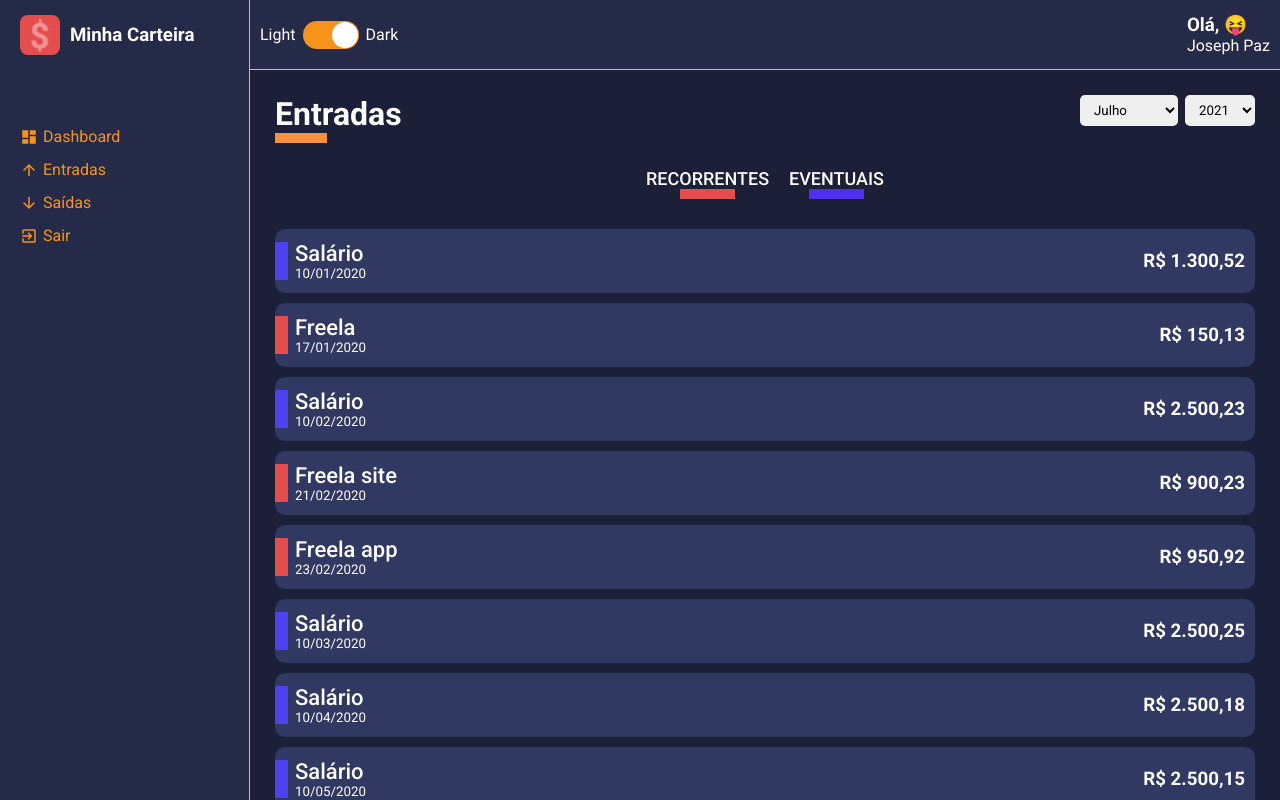
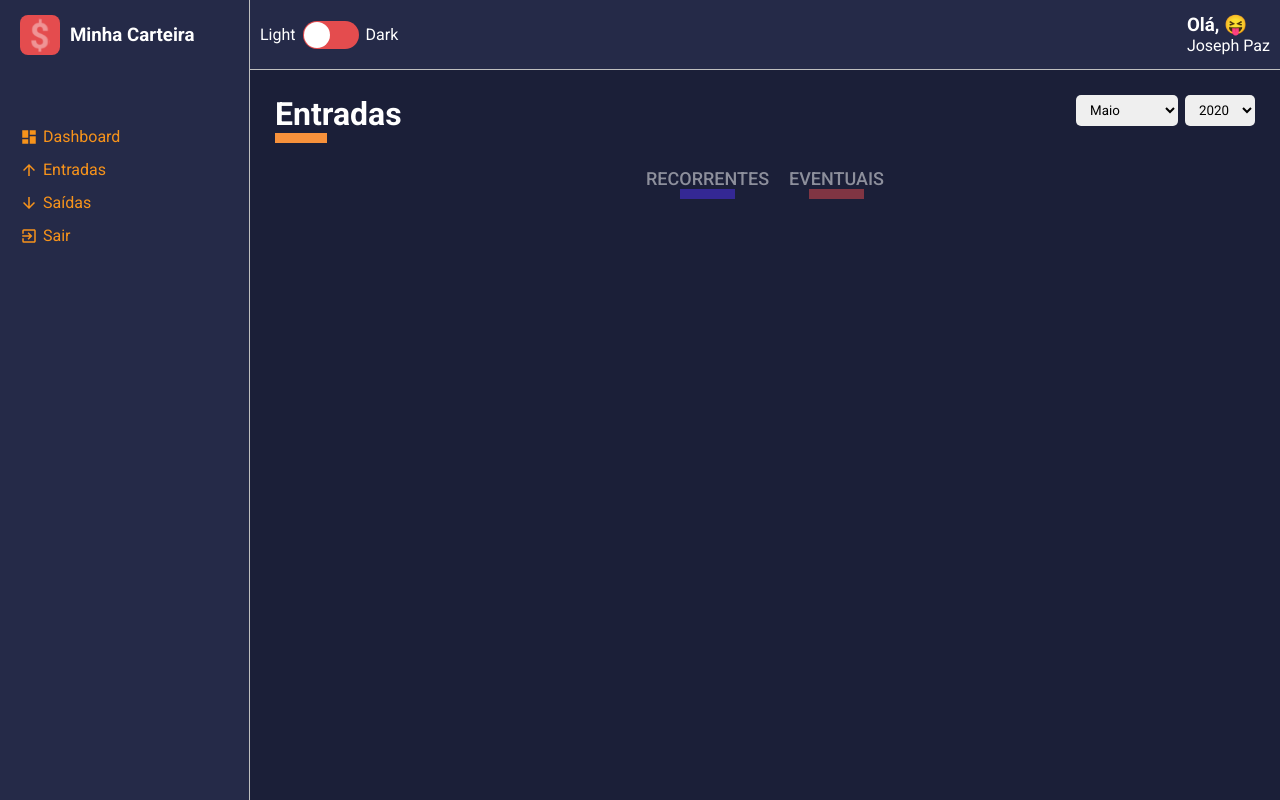
Before and after one commit to Josephpaz/dashboard-template, a React (Create React App) app: page /list/entry-balance in a window 1280 px wide. Built offline with nearby package versions, Linux system fonts and the light colour scheme.

Commit message:
Months and Years dynamic search filter

```diff
--- a/package.json
+++ b/package.json
@@ -18,6 +18,7 @@
     "react-switch": "^6.0.0",
     "styled-components": "^5.2.3",
     "typescript": "^4.1.2",
+    "uuidv4": "^6.2.8",
     "web-vitals": "^1.0.1"
   },
   "scripts": {
--- a/src/components/SelectInput/index.tsx
+++ b/src/components/SelectInput/index.tsx
@@ -8,13 +8,18 @@ interface ISelectInputProps {
     value: string | number;
     label: string | number;
   }[]; //lista de options
+  onChange(event: React.ChangeEvent<HTMLSelectElement>): void | undefined;
+  defaultValue?: string | number;
 }
 
-const SelectInput: React.FC<ISelectInputProps> = ({ options }) => {
-  console.log(options);
+const SelectInput: React.FC<ISelectInputProps> = ({
+  options,
+  onChange,
+  defaultValue,
+}) => {
   return (
     <Container>
-      <select>
+      <select onChange={onChange} defaultValue={defaultValue}>
         {options.map((option) => (
           <option key={option.value} value={option.value}>
             {option.label}
--- a/src/components/Toggle/index.tsx
+++ b/src/components/Toggle/index.tsx
@@ -1,16 +1,17 @@
-import React from "react";
+import React, { useState } from "react";
 import { Container, ToggleLabel, ToggleSelector } from "./styles";
 
 const Toggle: React.FC = () => {
+  const [activeSwitch, setActiveSwitch] = useState(false);
   return (
     <Container>
       <ToggleLabel>Light</ToggleLabel>
       <ToggleSelector
-        checked
+        checked={activeSwitch}
         uncheckedIcon={false}
         checkedIcon={false}
         onChange={() => {
-          console.log("mudou keks");
+          setActiveSwitch(!activeSwitch);
         }}
       />
       <ToggleLabel>Dark</ToggleLabel>
--- a/src/pages/Dashboard/index.tsx
+++ b/src/pages/Dashboard/index.tsx
@@ -24,7 +24,7 @@ const Dashboard: React.FC = () => {
   return (
     <Container>
       <ContentHeader title="Dashboard" lineColor="#FFF">
-        <SelectInput options={options} />
+        <SelectInput options={options} onChange={() => {}} />
       </ContentHeader>
     </Container>
   );
--- a/src/pages/List/index.tsx
+++ b/src/pages/List/index.tsx
@@ -1,4 +1,5 @@
 import React, { useMemo, useState, useEffect } from "react";
+import { uuid } from "uuidv4";
 // useMemo memoriza valor
 
 import ContentHeader from "../../components/ContentHeader";
@@ -8,7 +9,7 @@ import gains from "../../repositories/gains";
 import expenses from "../../repositories/expenses";
 import formatCurrency from "../../utils/formatCurrency";
 import formatDate from "../../utils/formatDate";
-
+import linstOfMonths from "../../utils/months";
 import { Container, Content, Filters } from "./styles";
 
 interface IRouteParams {
@@ -31,6 +32,18 @@ interface IData {
 const List: React.FC<IRouteParams> = ({ match }) => {
   //use
   const [data, setData] = useState<IData[]>([]);
+  const [monthSelected, setMonthSelected] = useState<string>(
+    String(new Date().getMonth() + 1)
+  );
+  const [yearSelected, setYearSelected] = useState<string>(
+    String(new Date().getFullYear())
+  );
+
+  // const [selectedFrequency, setSelectedFrequency] = useState<string[]>([
+  //   "recorrente",
+  //   "eventual",
+  // ]);
+
   const { type } = match.params; //pegando a utl, destructor
   const title = useMemo(() => {
     return type === "entry-balance" ? "Entradas" : "Saídas";
@@ -44,47 +57,109 @@ const List: React.FC<IRouteParams> = ({ match }) => {
     return type === "entry-balance" ? gains : expenses;
   }, [type]);
 
-  const options = [
-    { value: 7, label: "Julho" },
-    { value: 8, label: "Agosto" },
-    { value: 9, label: "Setembro" },
-  ];
+  // const months = [
+  //   { value: 1, label: "Janeiro" },
+  //   { value: 5, label: "Maio" },
+  //   { value: 7, label: "Julho" },
+  // ];
 
-  const years = [
-    { value: 2021, label: 2021 },
-    { value: 2020, label: 2020 },
-    { value: 2019, label: 2019 },
-    { value: 2018, label: 2018 },
-  ];
+  const months = useMemo(() => {
+    return linstOfMonths.map((month, index) => {
+      return {
+        value: index + 1,
+        label: month,
+      };
+    });
+  }, []);
+
+  const years = useMemo(() => {
+    let uniqueYears: number[] = [];
+    listData.forEach((item) => {
+      const date = new Date(item.date);
+      const year = date.getFullYear();
+
+      //inclues() verifica se o elemento esta ou nao no array
+      if (!uniqueYears.includes(year)) {
+        uniqueYears.push(year);
+      }
+    });
+
+    return uniqueYears.map((year) => {
+      return {
+        value: year,
+        label: year,
+      };
+    });
+  }, [listData]);
+
+  // const handleFrequencyClick = (frequency: string) => {
+  //   const alreadySelected = selectedFrequency.findIndex(
+  //     (item) => item === frequency
+  //   );
+
+  //   if (alreadySelected >= 0) {
+  //     const filtered = selectedFrequency.filter((item) => item !== frequency);
+  //     setSelectedFrequency(filtered);
+  //   } else {
+  //     setSelectedFrequency((prev) => [...prev, frequency]);
+  //   }
+  // };
 
   useEffect(() => {
-    const response = listData.map((item) => {
+    const filteredDate = listData.filter((item) => {
+      const date = new Date(item.date);
+      const month = String(date.getMonth() + 1);
+      const year = String(date.getFullYear());
+
+      return month === monthSelected && year === yearSelected;
+    });
+
+    const formattedData = filteredDate.map((item) => {
       return {
-        id: Math.random() * data.length,
+        id: Number(uuid()),
         description: item.description,
         amountFormatted: formatCurrency(Number(item.amount)), //convertendo a string para tipo Number
         frequency: item.frequency,
         dataFormatted: formatDate(item.date),
-        tagColor: item.frequency === "recorrente" ? "#4E41f0" : "#E44C4E",
+        tagColor: item.frequency === "recorrente" ? "#E44C4E" : "#4E41f0",
       };
     });
-    setData(response);
-  }, []);
+    console.log(filteredDate);
+    setData(formattedData);
+  }, [listData, monthSelected, yearSelected]);
+
+  //
   //caso nao se coloque nenhuma variavel dentro do [] ele carregara uma vez a cada reload da pagina
   //caso tenha uma variavel ele disparará a funcao sempre que a variavel alterar seu valor
 
   return (
     <Container>
       <ContentHeader title={title} lineColor={lineColor}>
-        <SelectInput options={options} />
-        <SelectInput options={years} />
+        <SelectInput
+          options={months}
+          onChange={(event) => setMonthSelected(event.target.value)}
+          defaultValue={monthSelected}
+        />
+        <SelectInput
+          options={years}
+          onChange={(event) => setYearSelected(event.target.value)}
+          defaultValue={yearSelected}
+        />
       </ContentHeader>
 
       <Filters>
-        <button type="button" className="tag-filter tag-filter-recurrent">
+        <button
+          type="button"
+          // onClick={() => handleFrequencyClick("recorrente")}
+          className="tag-filter tag-filter-recurrent"
+        >
           RECORRENTES
         </button>
-        <button type="button" className="tag-filter tag-filter-eventual">
+        <button
+          type="button"
+          // onClick={() => handleFrequencyClick("eventual")}
+          className="tag-filter tag-filter-eventual"
+        >
           EVENTUAIS
         </button>
       </Filters>
--- a/src/pages/List/styles.ts
+++ b/src/pages/List/styles.ts
@@ -15,7 +15,7 @@ export const Filters = styled.div`
     color: ${(props) => props.theme.colors.white};
     margin: 0 10px;
     transition: opacity 0.3s;
-
+    opacity: 0.5;
     &:hover {
       opacity: 0.7;
     }
@@ -26,7 +26,7 @@ export const Filters = styled.div`
     display: block;
     width: 55px;
     margin: 0 auto;
-    border-bottom: 10px solid ${(props) => props.theme.colors.warning};
+    border-bottom: 10px solid ${(props) => props.theme.colors.success};
   }
 
   .tag-filter-eventual::after {
@@ -34,6 +34,11 @@ export const Filters = styled.div`
     display: block;
     width: 55px;
     margin: 0 auto;
-    border-bottom: 10px solid ${(props) => props.theme.colors.success};
+    border-bottom: 10px solid ${(props) => props.theme.colors.warning};
   }
+
+  .tag-actived {
+    opacity: 1;
+  }
+
 `;
--- /dev/null
+++ b/src/utils/months.ts
@@ -0,0 +1,14 @@
+export default [
+  "Janeiro",
+  "Fevereiro",
+  "Março",
+  "Abril",
+  "Maio",
+  "Junho",
+  "Julho",
+  "Agosto",
+  "Setembro",
+  "Outubro",
+  "Novembro",
+  "Dezembro",
+];
```
Also changed, not shown: 1 other file (tests, documents, lock files or other folders).
